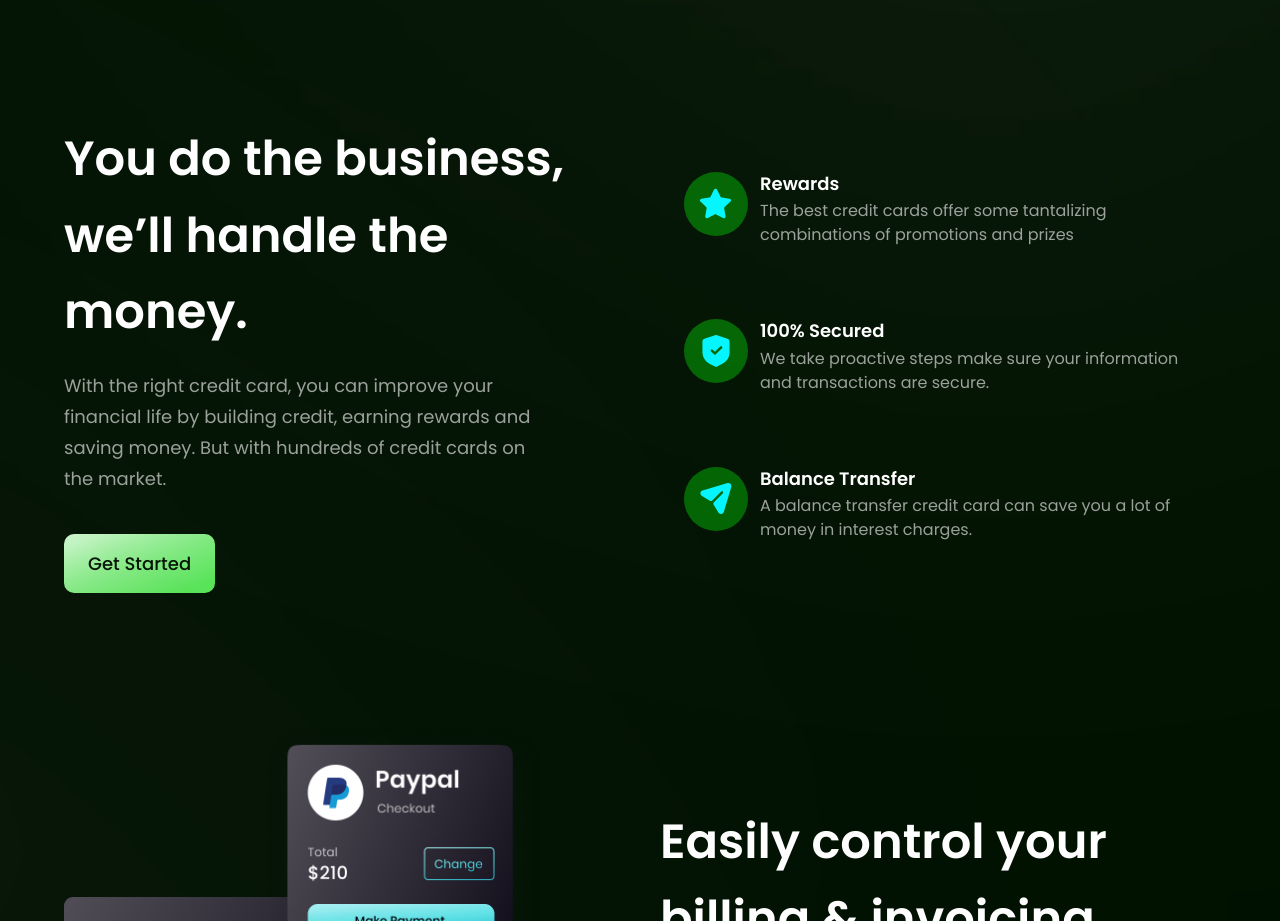
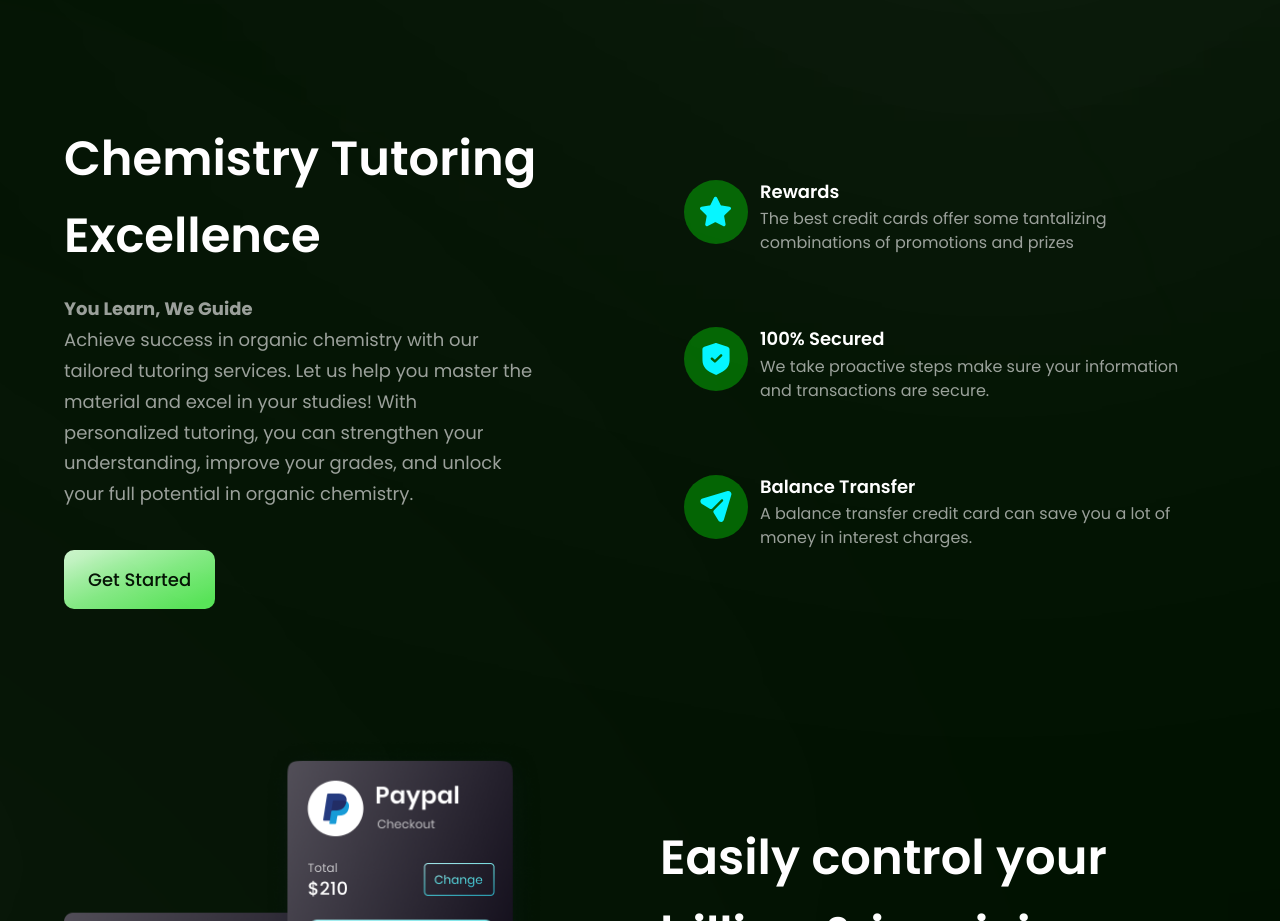
Before and after one commit to AngelaNova/Angela_Tutoring_OrganicChemistry, a React (Vite) app: page / in a window 1280 px wide. Shown: the part 1140-2061 px from the top of the page. Built offline with nearby package versions, Linux system fonts and the light colour scheme.

Commit message:
Update Business.jsx

```diff
--- a/src/components/Business.jsx
+++ b/src/components/Business.jsx
@@ -22,13 +22,12 @@ const Business = () =>  (
   <section id="features" className={layout.section}>
     <div className={layout.sectionInfo}>
       <h2 className={styles.heading2}>
-        You do the business, <br className="sm:block hidden" /> we’ll handle
-        the money.
+      Chemistry Tutoring Excellence
       </h2>
       <p className={`${styles.paragraph} max-w-[470px] mt-5`}>
-        With the right credit card, you can improve your financial life by
-        building credit, earning rewards and saving money. But with hundreds
-        of credit cards on the market.
+        <b>You Learn, We Guide</b> <br/>
+        Achieve success in organic chemistry with our tailored tutoring services. Let us help you master the material and excel in your studies!
+        With personalized tutoring, you can strengthen your understanding, improve your grades, and unlock your full potential in organic chemistry.
       </p>
 
       <Button styles={`mt-10`} />
```
